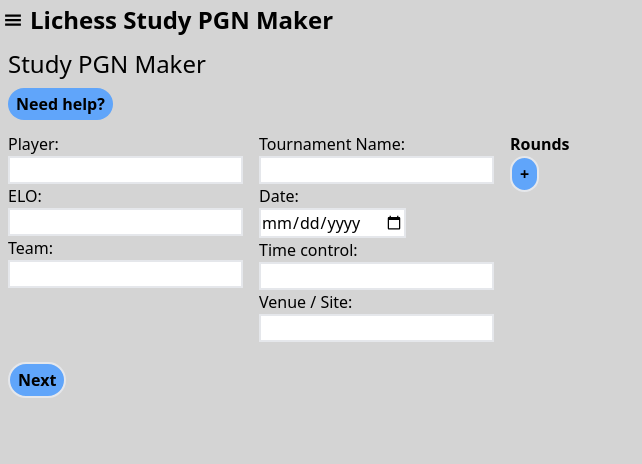
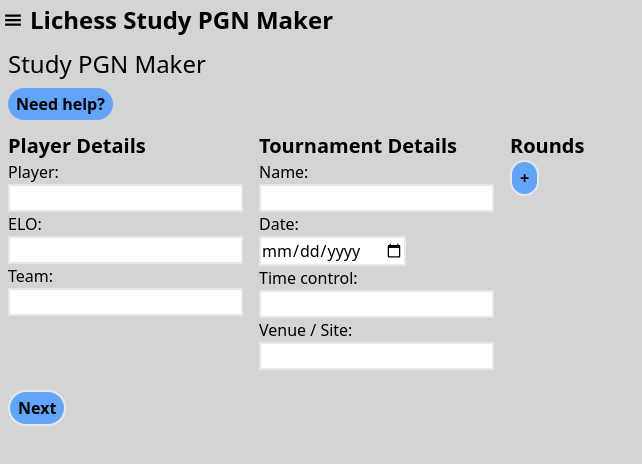
Before and after one commit to jluong23/lichess-study-pgn-maker, a React (Create React App) app: page /lichess-study-pgn-maker/study in a window 1280 px wide. Shown: the top 464 px of the page, without its empty margins (0-642 px from the left). Built offline with nearby package versions, Linux system fonts and the light colour scheme.

Commit message:
Used local storage to store tournament details, added opponent team

```diff
--- a/src/components/Study/RoundEntry.tsx
+++ b/src/components/Study/RoundEntry.tsx
@@ -1,16 +1,16 @@
 import React, { useEffect, useState } from "react";
 import { IconContext } from "react-icons/lib";
-import {FaChessKing} from "react-icons/fa";
+import { FaChessKing } from "react-icons/fa";
 import { ChessColor, ChessPlayer, ChessRound, getGameId, getOppositeColor, Result } from "./TournamentForm";
 
-interface RoundEntryProps{
+interface RoundEntryProps {
   player: ChessPlayer // the player details, used for formatting in view mode
   round: ChessRound //the round to render the form for
   setRounds: any //setter for parent state (TournamentForm)
   editMode: boolean
 }
 
-export const RoundEntry = ({editMode, player, round, setRounds}:RoundEntryProps) => {
+export const RoundEntry = ({ editMode, player, round, setRounds }: RoundEntryProps) => {
   const [side, setSide] = useState(round.side);
   const [url, setUrl] = useState(round.url);
   const [opponent, setOpponent] = useState(round.opponent);
@@ -26,22 +26,24 @@
   }
 
   // update rounds in parent component if input states change
-    useEffect(() => {setRounds((oldRounds:ChessRound[]) => {
+  useEffect(() => {
+    setRounds((oldRounds: ChessRound[]) => {
       return oldRounds.map((r) => {
-        if(r.num === round.num){
-          return {side, opponent, result, url, num:round.num} as ChessRound
-        }else{
+        if (r.num === round.num) {
+          return { side, opponent, result, url, num: round.num } as ChessRound
+        } else {
           return r;
         }
       })
-    })}, [side, opponent, result, url])
+    })
+  }, [side, opponent, result, url])
 
   const editModeOutput = () => (
     <React.Fragment>
       {/*Round number and player color*/}
       <div className="flex items-center space-x-1">
         <h2>{round.num})</h2>
-            <IconContext.Provider value ={{color: iconColor}}>
+        <IconContext.Provider value={{ color: iconColor }}>
           <FaChessKing className="cursor-pointer" onClick={toggleSide} />
         </IconContext.Provider>
         <span>vs</span>
@@ -52,24 +54,34 @@
           className="w-10"
           placeholder="Title"
           defaultValue={opponent.title}
-              onChange={(e) => {setOpponent(
-                (old) => {return {...old, title: e.target.value}})}}
+          onChange={(e) => {
+            setOpponent(
+              (old) => { return { ...old, title: e.target.value } })
+          }}
         />
         <input
           placeholder="Name"
           defaultValue={opponent.name}
-              onChange={(e) => {setOpponent((old) => {return {...old, name: e.target.value}})}}
+          onChange={(e) => { setOpponent((old) => { return { ...old, name: e.target.value } }) }}
         />
         <input
           className="w-14"
           type={"number"}
           placeholder="ELO"
           defaultValue={opponent.elo}
-              onChange={(e) => {setOpponent(
-                (old) => {return {...old, elo: parseInt(e.target.value)}})}}
+          onChange={(e) => {
+            setOpponent(
+              (old) => { return { ...old, elo: parseInt(e.target.value) } })
+          }}
+        />
+        <input
+          placeholder="Team"
+          className="w-32"
+          defaultValue={opponent.team}
+          onChange={(e) => { setOpponent((old) => { return { ...old, team: e.target.value } }) }}
         />
         <select
-              onChange={(e) => {setResult(e.target.value as Result);}}
+          onChange={(e) => { setResult(e.target.value as Result); }}
           defaultValue={result}
         >
           <option value={'1-0'}>1-0</option>
@@ -80,14 +92,14 @@
         <input
           placeholder="Lichess URL"
           defaultValue={round.url}
-              onChange={e => {setUrl(e.target.value);}}
+          onChange={e => { setUrl(e.target.value); }}
         />
       </div>
     </React.Fragment>
   )
 
   const viewModeOutput = () => {
-      const formatPlayer = (player:ChessPlayer, side:ChessColor) => {
+    const formatPlayer = (player: ChessPlayer, side: ChessColor) => {
       // player formatted in JSX
       let eloOutput = player.elo ? `(${player.elo})` : ""
       let titleOutput = <span className="text-[rgb(156,107,30)]">{`${player.title || ''}`}</span>
--- a/src/components/Study/TournamentForm.tsx
+++ b/src/components/Study/TournamentForm.tsx
@@ -98,13 +98,13 @@
 	const [editMode, setEditMode] = useState(false);
 
 	const [studyPgn, setStudyPgn] = useState<string>(''); //generated on form submit
-	const [numSubmitClicked, setNumSubmitClicked] = useState(1); //number of times submit button is clicked, useful for useEffect dependency, opening modal
+	const [numSubmitClicked, setNumSubmitClicked] = useState(0); //number of times submit button is clicked, useful for useEffect dependency, opening modal
 
 	const modalContext = useModalContext();
 
 	useEffect(() => {
 		// open the modal if the submit button is clicked (and pgn is created)
-		if (rounds) {
+		if (rounds && numSubmitClicked > 0) {
 			modalContext.openModal(<TournamentFormModal studyPgn={studyPgn} />)
 		}
 
@@ -168,7 +168,7 @@
 		}
 
 		const pgn =
-			`[Date "${date || ''}"]
+`[Date "${date || ''}"]
 [White "${white.name || ''}"]
 [WhiteTeam "${white.team || ''}"]
 [WhiteElo "${white.elo || ''}"]
@@ -211,8 +211,10 @@
 
 	const tournamentDetailsForm = (
 		<div className="[&>span]:flex [&>span]:flex-col [&>span]:items-start">
+			<h3 className="font-bold">Tournament Details</h3>
+
 			<span>
-				<label>Tournament Name: </label>
+				<label>Name: </label>
 				<input defaultValue={tournament} onChange={(e) => { setTournament(e.target.value) }} />
 			</span>
 
@@ -235,6 +237,7 @@
 
 	const playerDetailsForm = (
 		<div className="[&>span]:flex [&>span]:flex-col [&>span]:items-start">
+				<h3 className="font-bold">Player Details</h3>
 			<span>
 				<label>Player: </label>
 				<input
@@ -275,7 +278,7 @@
 	const roundsForm = (
 		<div id='rounds'>
 			<span className="flex space-x-1">
-				<p className="font-bold">Rounds</p>
+				<h3 className="font-bold">Rounds</h3>
 				{rounds && rounds.length > 0 && editMode &&
 					// rounds exist, provide option to disable edit mode
 					<button type='button' className="pill-button bg-gray-400" onClick={() => { setEditMode(false) }}>
--- a/src/pages/Study.tsx
+++ b/src/pages/Study.tsx
@@ -1,16 +1,22 @@
-import { useState } from "react";
+import { useState, useEffect } from "react";
 import StudyHelp from "../components/Study/StudyHelp";
 import TournamentForm, { TournamentDetails } from "../components/Study/TournamentForm";
 import useModalContext from "../hooks/useModalContext";
 
 function Study() {
   const modalContext = useModalContext();
-  const [tournamentDetails, setTournamentDetails] = useState({ player: {} } as TournamentDetails);
+  const emptyTournamentDetails = { player: {} } as TournamentDetails;
+  const storedTournamentDetails = localStorage.getItem('tournamentDetails') ? JSON.parse(localStorage.getItem('tournamentDetails') || `{}`)  : emptyTournamentDetails;
+
+  const [tournamentDetails, setTournamentDetails] = useState(storedTournamentDetails);
+  useEffect(() => {
+    localStorage.setItem('tournamentDetails', JSON.stringify(tournamentDetails));
+  }, [tournamentDetails])
 
   const helpButton = (
     <button
       className="bg-blue-400 pill-button"
-      onClick={() => { modalContext.openModal([<StudyHelp page={1} />, <StudyHelp page={2}/>]) }}>
+      onClick={() => { modalContext.openModal([<StudyHelp page={1} />, <StudyHelp page={2} />]) }}>
       Need help?
     </button>
   )
```
Lines whose indentation alone changed are shown as unchanged.
